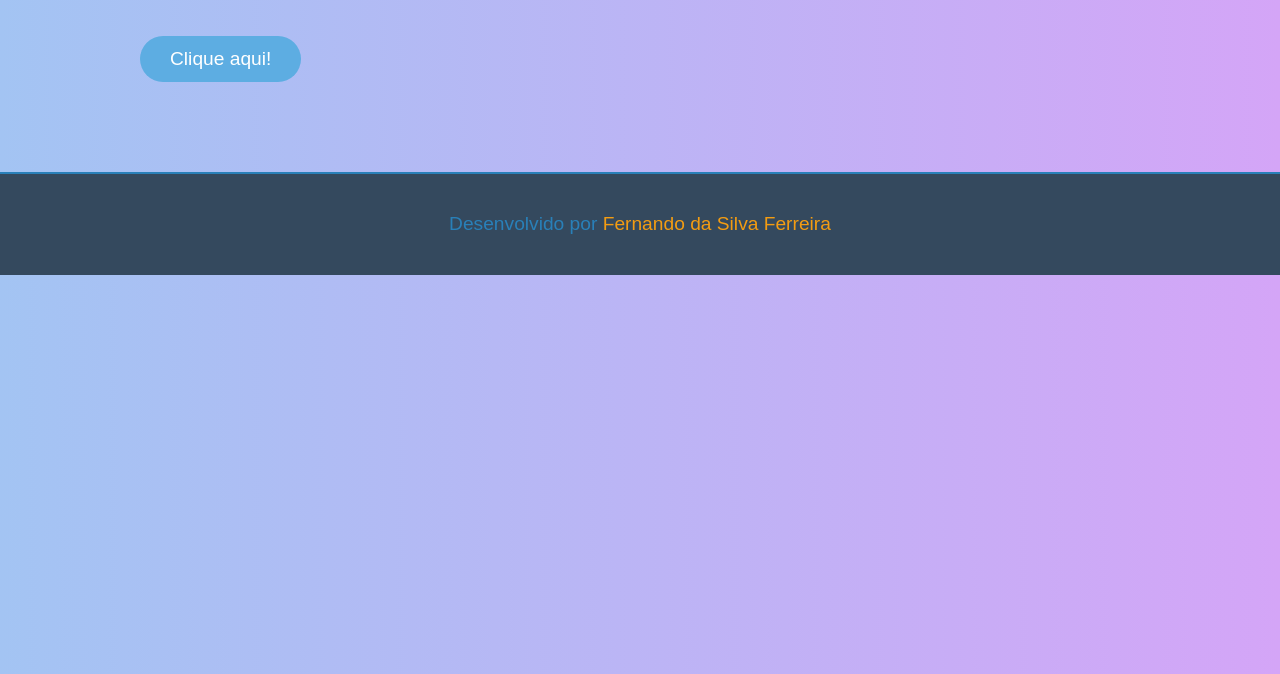
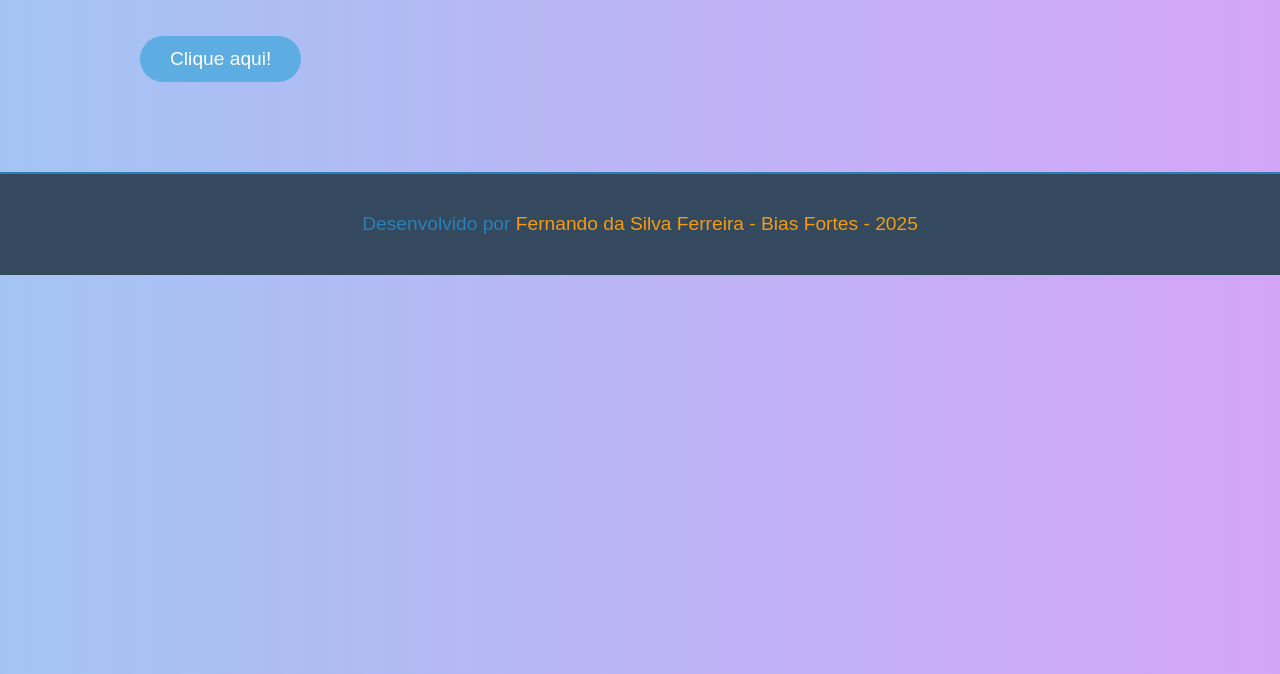
Before and after one commit to alecrim61/Saiba-a-ra-a-do-seu-cachorro, a plain HTML site: page Pessoa/index.html in a window 1280 px wide. Shown: the part 126-800 px from the top of the page. Drawn offline with Linux system fonts and the light colour scheme.

Commit message:
Update index.html

```diff
--- a/Pessoa/index.html
+++ b/Pessoa/index.html
@@ -20,7 +20,7 @@
 
     <!-- Rodapé com o nome do desenvolvedor -->
     <footer>
-        <p>Desenvolvido por <a href="https://www.seusite.com" target="_blank">Fernando da Silva Ferreira</a></p>
+        <p>Desenvolvido por <a href="https://www.seusite.com" target="_blank">Fernando da Silva Ferreira - Bias Fortes - 2025</a></p>
     </footer>
 
     <script src="script.js"></script>
```
